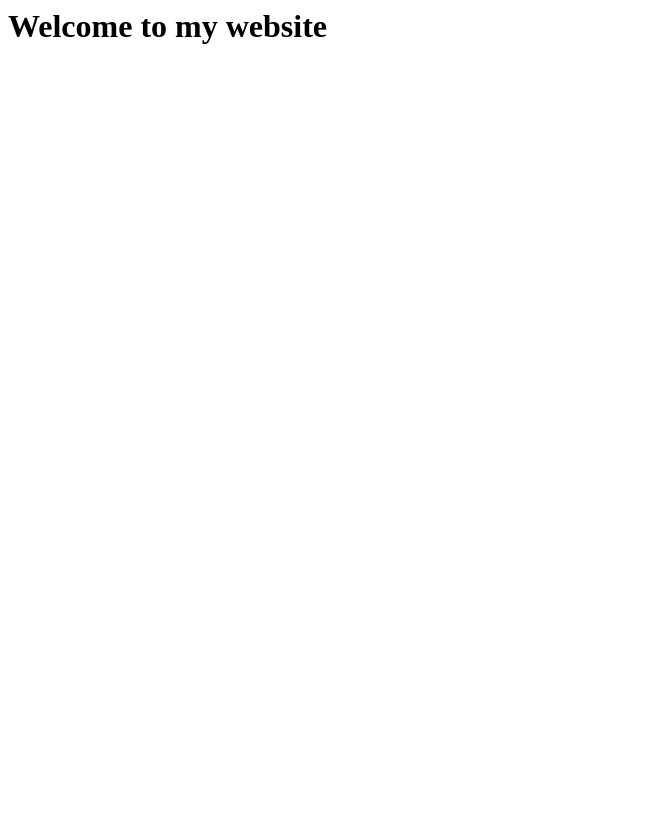
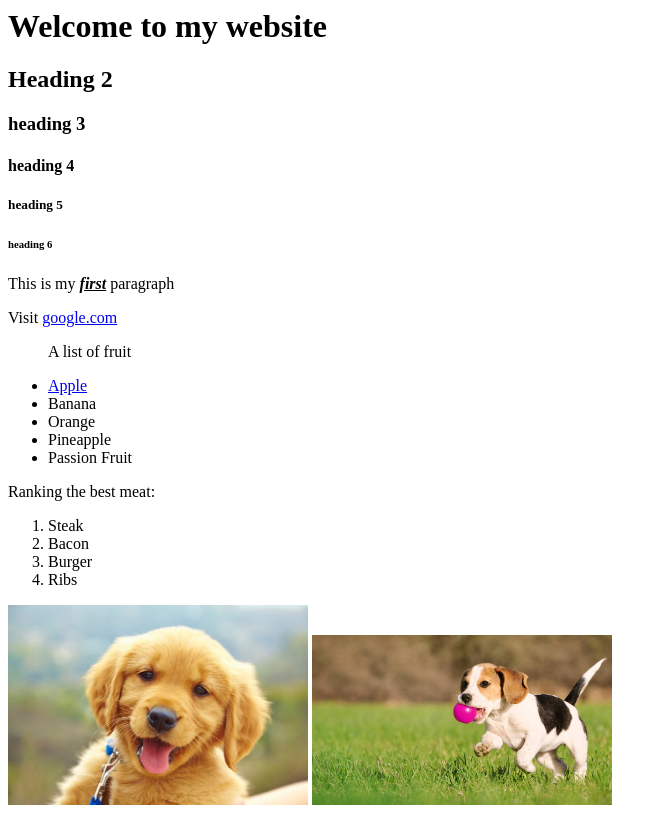
Before and after one commit to twalden8/twalden8.github.io, a plain HTML site: page start.html in a window 1280 px wide. Shown: the whole page, without its empty margins (0-667 px from the left). Drawn offline with Linux system fonts and the light colour scheme.

Commit message:
Add files via upload

```diff
--- a/start.html
+++ b/start.html
@@ -4,10 +4,41 @@
   <title> My first website </title>
 </head>
 
-
 <body>
 
-<h1> Welcome to my website </h1>
+  <h1> Welcome to my website </h1>
+
+  <h2> Heading 2 </h2>
+  <h3> heading 3 </h3>
+  <h4> heading 4 </h4>
+  <h5> heading 5 </h5>
+  <h6> heading 6 </h6>
+
+  <p> This is my <u><i><b>first</b></i></u> paragraph </p>
+
+<p> Visit <a href="http://google.com">google.com</a> </p>
+
+  <ul>
+    <p>A list of fruit </p>
+    <li> <a href="http://apple.com" target="_blank" >Apple</a> </li>
+    <li>Banana</li>
+    <li>Orange </li>
+    <li>Pineapple </li>
+    <li>Passion Fruit </li>
+
+  </ul>
+
+  <p>Ranking the best meat: </p>
+  <ol>
+    <li> Steak </li>
+    <li>Bacon </li>
+    <li> Burger</li>
+    <li>Ribs </li>
+  </ol>
+
+<img src="puppy.jpeg" width ="300" alt ="Photo of puppy" title = "This is a puppy">
+<img src="puppy2.jpeg" width = "300">
+
 
 </body>
 
```
Also changed, not shown: puppy.jpeg (added), puppy2.jpeg (added).
